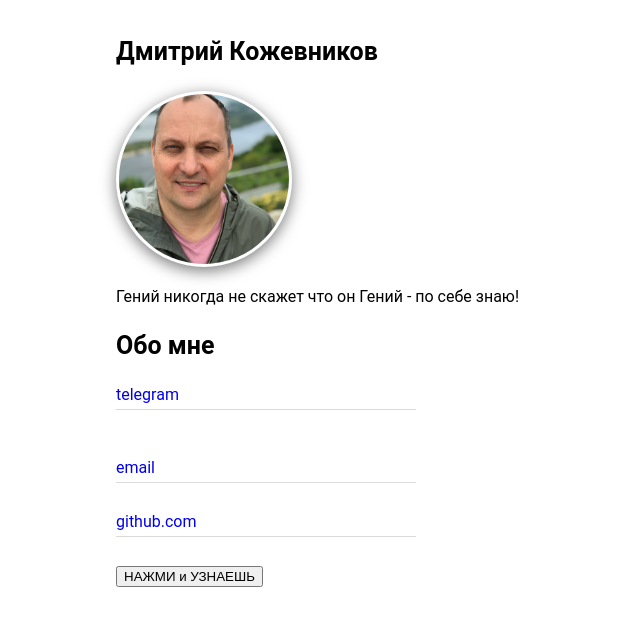
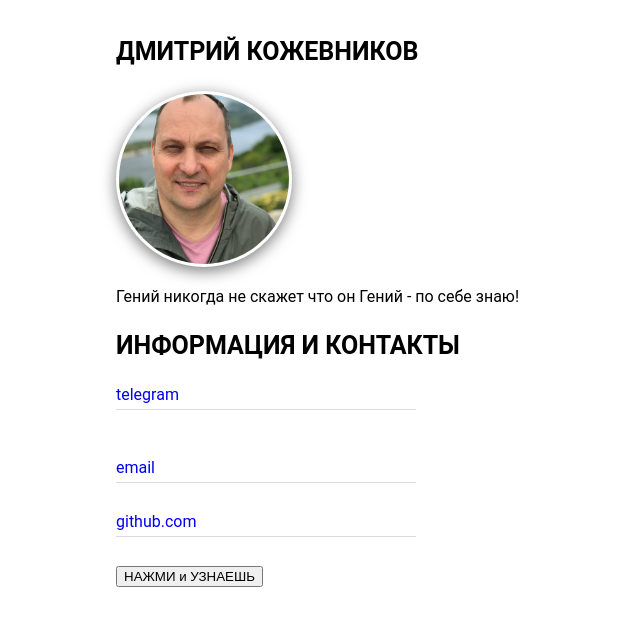
Before and after one commit to Dim-code/dim-code.github.io, a plain HTML site: page index.html in a window 1280 px wide. Shown: the part 114-740 px from the top of the page, without its empty margins (34-674 px from the left). Drawn offline with Linux system fonts and the light colour scheme.

Commit message:
change_visitka

```diff
--- a/index.html
+++ b/index.html
@@ -2,14 +2,14 @@
 <html>
 <head>
 	<meta http-equiv="Content-Type" content="text/html; charset=utf-8">
-	<title>МОЯ ВИЗИТКА</title>
+	<title>ВИЗИТКА</title>
 	<link rel="stylesheet" href="style.css">
 </head>
 
 <body class="container">
 		<h1>МОЯ ВИЗИТКА</h1>
 
-		<h2>Дмитрий Кожевников</h2>
+		<h2>ДМИТРИЙ КОЖЕВНИКОВ</h2>
 
 		<div class="item">
 			<img class="photo" src="me.png" width="170" height="170" alt="фото">
@@ -17,7 +17,7 @@
 
 			<p>Гений никогда не скажет что он Гений - по себе знаю!</p>
 
-			<h2>Обо мне</h2>
+			<h2>ИНФОРМАЦИЯ И КОНТАКТЫ </h2>
 
 			<div class="contacts">
 
```
